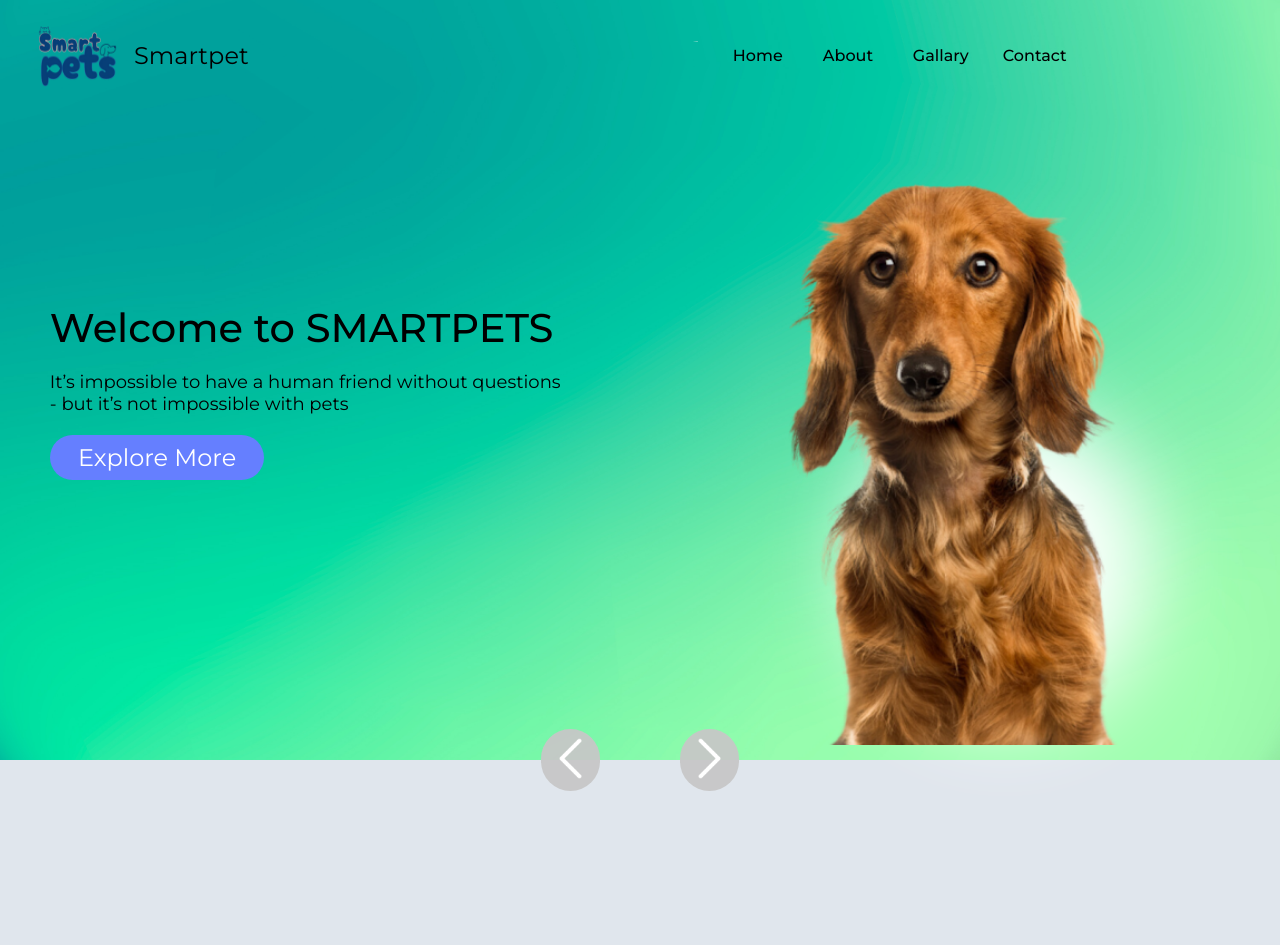
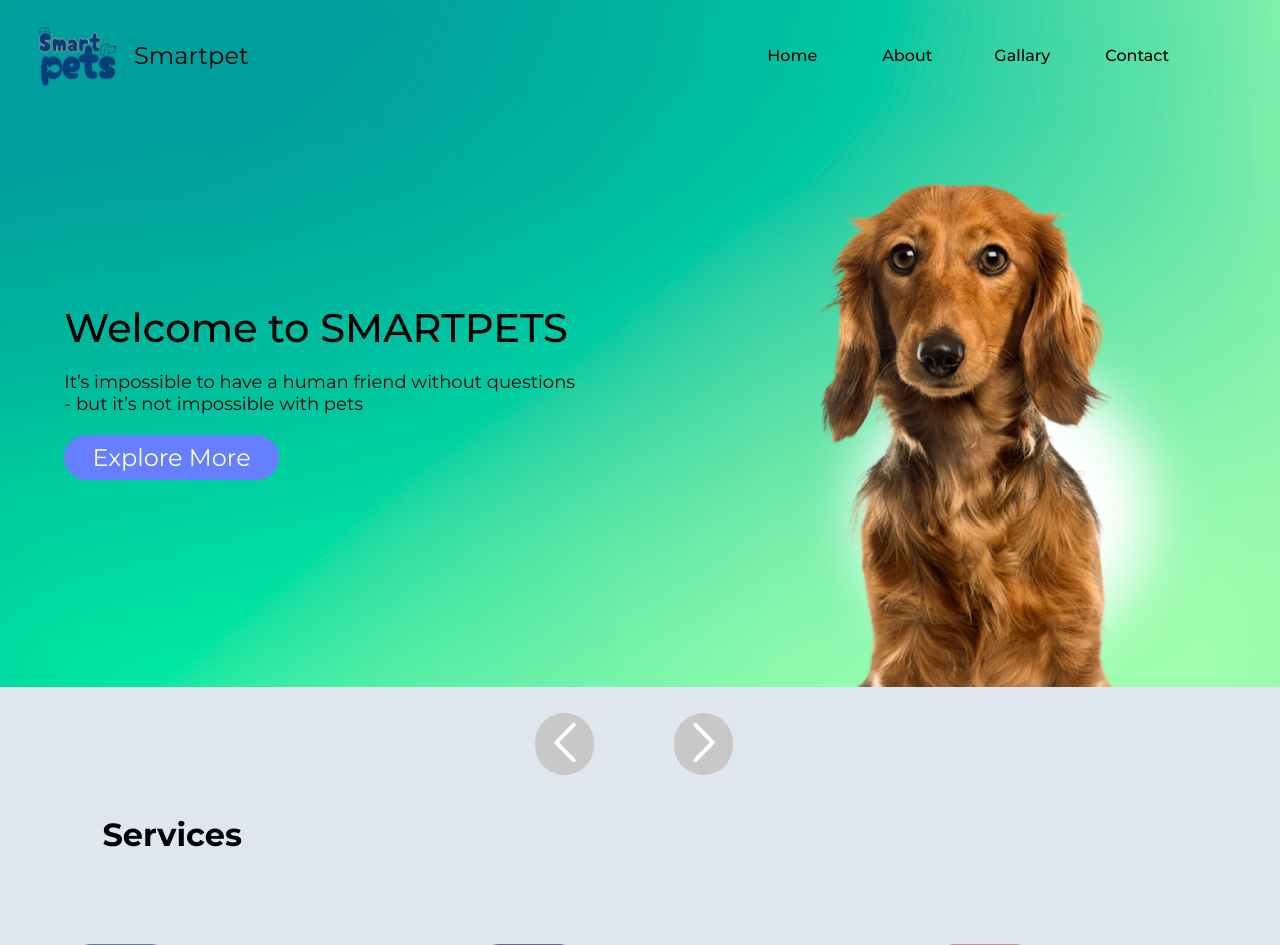
Before and after one commit to Siva22223333/Smartpet, a Django app: page / in a window 1280 px wide. Shown: the top 945 px of the page. Run offline with Django 5.2, Linux system fonts and the light colour scheme.

Commit message:
4-9-2024

```diff
--- a/smartpet/static/css/Dashboard.css
+++ b/smartpet/static/css/Dashboard.css
@@ -2,8 +2,8 @@
     padding: 0;
     margin: 0;
     font-family: "Montserrat", sans-serif;
-    height: 100%;
 }
+
 @keyframes slideIn {
     from {
         transform: translateX(-100%);
@@ -14,6 +14,7 @@
         opacity: 1;
     }
 }
+
 body {
     background-color: #e0e6ed;
 }
@@ -31,11 +32,14 @@
     left: 0;
     top: 0;
     z-index: -1;
+    object-fit: cover;
 }
-.menu-btn{
+
+.menu-btn {
     height: 20px;
     width: 25px;
 }
+
 .logo {
     height: 63px;
     width: 100px;
@@ -61,7 +65,7 @@
     display: flex;
     flex-direction: row;
     gap: 50px;
-    padding-right: 10%;
+    padding-right: 7%;
 }
 
 .btn {
@@ -70,7 +74,8 @@
     font-size: medium;
     font-weight: 500;
     height: 40px;
-    width: 40px;
+    width: 65px;
+    cursor: pointer; /* Added */
 }
 
 .welcome-img-div {
@@ -107,6 +112,7 @@
     border-radius: 30px;
     border: none;
     background-color: #657fff;
+    cursor: pointer; /* Added */
 }
 
 .Explore-btn-div {
@@ -118,10 +124,10 @@
     display: flex;
     justify-content: center;
     position: absolute;
-    top: 80%;
-    width: 100%;
+    top: 78%;
+    width: 96%;
     height: 30%;
-
+    padding-left: 20px;
 }
 
 .card-container {
@@ -131,7 +137,7 @@
 }
 
 .card {
-    box-shadow: 0px 0px 0px 0px;
+    box-shadow: none;
     width: 202px;
     background-color: white;
     border-radius: 15px;
@@ -142,21 +148,18 @@
     height: auto;
     overflow: hidden;
 }
-.card-img-div{
+
+.card-img-div {
     display: flex;
-    height: 62%;
-    width: 80%;
+    height: 63%;
+    width: 86%;
     align-items: center;
     justify-content: center;
 }
+
 .card-content {
     padding: 10px;
     height: auto;
-}
-.card-img-div{
-    display: flex;
-    height: 63%;
-    width: 86%;
 }
 
 .card-p {
@@ -174,7 +177,7 @@
     width: 23%;
     right: 10%;
     border-radius: 100%;
-    filter: blur(45px);
+    filter: blur(30px);
     z-index: -1;
 }
 
@@ -224,8 +227,10 @@
 }
 
 .div4 {
-
-    background-color: #a9a9a921;
+    height: 75%;
+    background-color: #bbffd7;
+    display: flex;
+    width: 100%;
 }
 
 .prev-btn, .next-btn {
@@ -234,6 +239,7 @@
     background-color: #c7c7c7f0;
     border: none;
     border-radius: 58px;
+    cursor: pointer;
 }
 
 .prev-btn-div {
@@ -241,6 +247,7 @@
     align-items: center;
     padding-right: 40px;
 }
+
 .next-btn-div {
     display: flex;
     align-items: center;
@@ -250,7 +257,8 @@
 .card-btn-logo-next, .card-btn-logo-prev {
     height: 75%;
 }
-.card-img{
+
+.card-img {
     width: 100%;
     height: 100%;
     object-fit: fill;
--- a/smartpet/templates/Dashboard.html
+++ b/smartpet/templates/Dashboard.html
@@ -2,10 +2,12 @@
 <!DOCTYPE html>
 <html>
 <head>
+
     <link rel="preconnect" href="https://fonts.googleapis.com">
     <link rel="preconnect" href="https://fonts.gstatic.com" crossorigin>
     <link href="https://fonts.googleapis.com/css2?family=Montserrat:ital,wght@0,100..900;1,100..900&display=swap" rel="stylesheet">
     <link rel="stylesheet" type="text/css" href="{% static 'css/Dashboard.css' %}">
+
 </head>
 <body>
     <div class="div1">
@@ -19,10 +21,9 @@
             </div>
             <div class="header-btn">
                 <button class="btn">Home</button>
-                <button class="btn">About</button>
+                <button class="btn" onclick="card_container">About</button>
                 <button class="btn">Gallary</button>
                 <button class="btn">Contact</button>
-                <button class="btn"></button>
             </div>
         </header>
         <div class="welcome-img-div">
@@ -84,7 +85,9 @@
         </div>
     </div>
     <div class="div4">
-
+        <div class="learnmore">
+            <img src="{% static 'image/dog1.png' %}" >
+        </div>
     </div>
     <script>
             const cardContainer = document.getElementById("card_container_inner");
```
Also changed, not shown: smartpet/static/image/bird.png (deleted), smartpet/static/image/cat.png (deleted), smartpet/static/image/cow.png (deleted), smartpet/static/image/dog.png (deleted).
